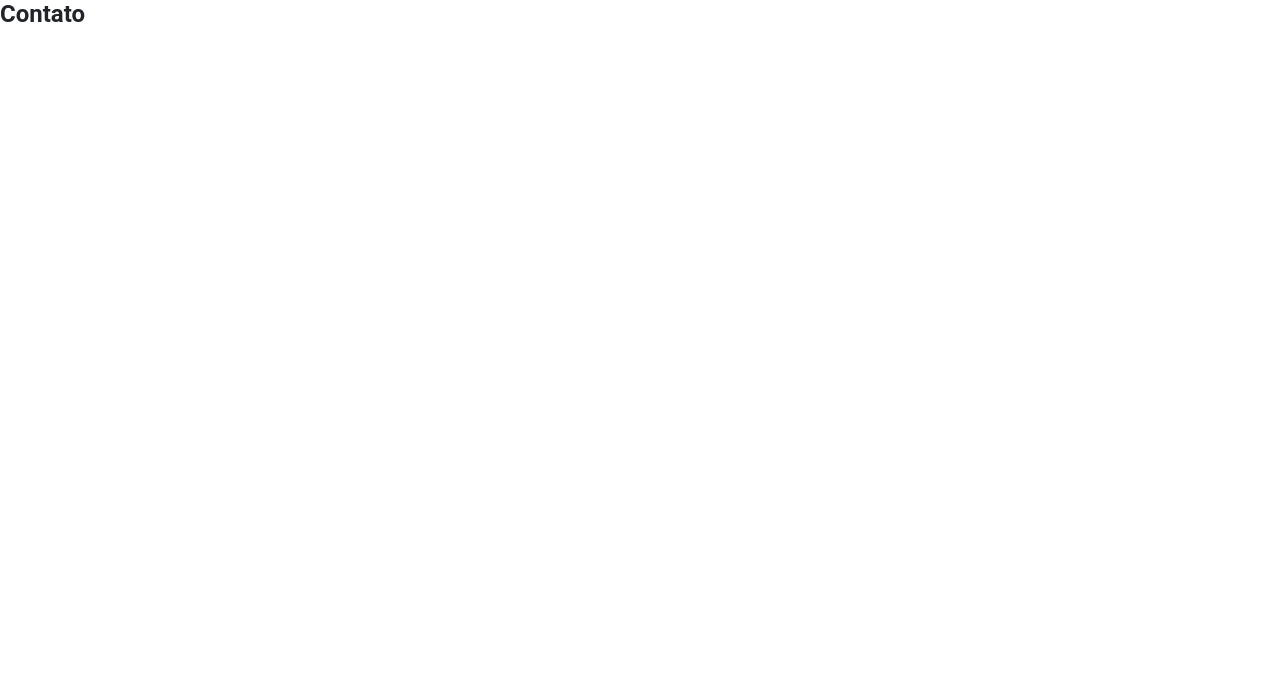
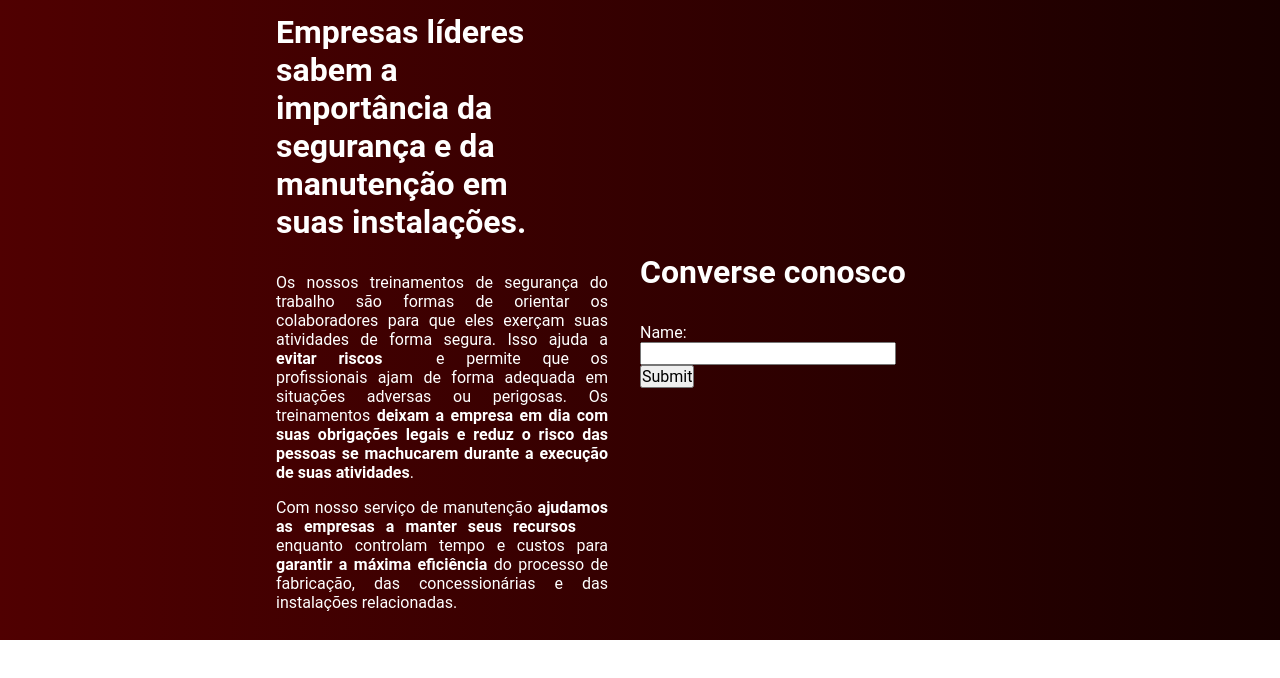
Before and after one commit to mathensousaa/industrial-service, a Next.js app: page /components/Contato/Contact in a window 1280 px wide. Shown: the top 678 px of the page. Built offline with nearby package versions, Linux system fonts and the light colour scheme.

Commit message:
feat: starting creating contact section

```diff
--- a/pages/components/Contato/Contact.js
+++ b/pages/components/Contato/Contact.js
@@ -1,7 +1,18 @@
+import styles from './Contact.module.css'
+import Form from '../Form/Form'
+
 export default function Contact() {
     return (
-        <section>
-        <h1>Contato</h1>
+        <section className={styles.contact}>
+            <div className={styles.contactColumn}>
+                <h2>Empresas líderes sabem a importância da segurança e da manutenção em suas instalações.</h2>
+                <p>Os nossos treinamentos de segurança do trabalho são formas de orientar os colaboradores para que eles exerçam suas atividades de forma segura. Isso ajuda a <b>evitar riscos</b> e permite que os profissionais ajam de forma adequada em situações adversas ou perigosas. Os treinamentos <b>deixam a empresa em dia com suas obrigações legais e reduz o risco das pessoas se machucarem durante a execução de suas atividades</b>.</p>
+                <p>Com nosso serviço de manutenção <b>ajudamos as empresas a manter seus recursos</b> enquanto controlam tempo e custos para <b>garantir a máxima eficiência</b> do processo de fabricação, das concessionárias e das instalações relacionadas.</p>
+            </div>
+            <div className={styles.contactColumn}>
+                <h2>Converse conosco</h2>
+                <Form />
+            </div>
         </section>
     )
 }
--- /dev/null
+++ b/pages/components/Contato/Contact.module.css
@@ -0,0 +1,45 @@
+.contact {
+    background: linear-gradient(to right, var(--red-900), #180000);
+    color: var(--white);
+    display: flex;
+    justify-content: space-around;
+    align-items: center;
+    height: 80vh;
+    padding: var(--padding);
+}
+
+.contact :first-child {
+    padding-right: 2rem;
+}
+
+.contact .contactColumn {
+    width: 50%;
+}
+
+.contact .contactColumn h2 {
+    font-size: var(--h2FontSize);
+    margin-bottom: 2rem;
+}
+
+.contact .contactColumn p {
+    margin-bottom: 1rem;
+    text-align: justify;
+}
+
+@media (max-width: 1199.98px) {
+    .contact {
+        --padding: 2rem 8rem;
+    }
+
+}
+
+@media (max-width: 991.98px) {
+    .contact {
+        flex-direction: column;
+    }
+
+    .contact .contactColumn {
+        width: 100%;
+    }
+
+}
--- a/styles/global.css
+++ b/styles/global.css
@@ -25,6 +25,10 @@
     --ss-l: 75rem;
     --ss-md: 62rem;
     --ss-sm: 36rem;
+
+    --padding: 2rem 276px;
+
+    --h2FontSize: 2rem;
 }
 
 * {
```
